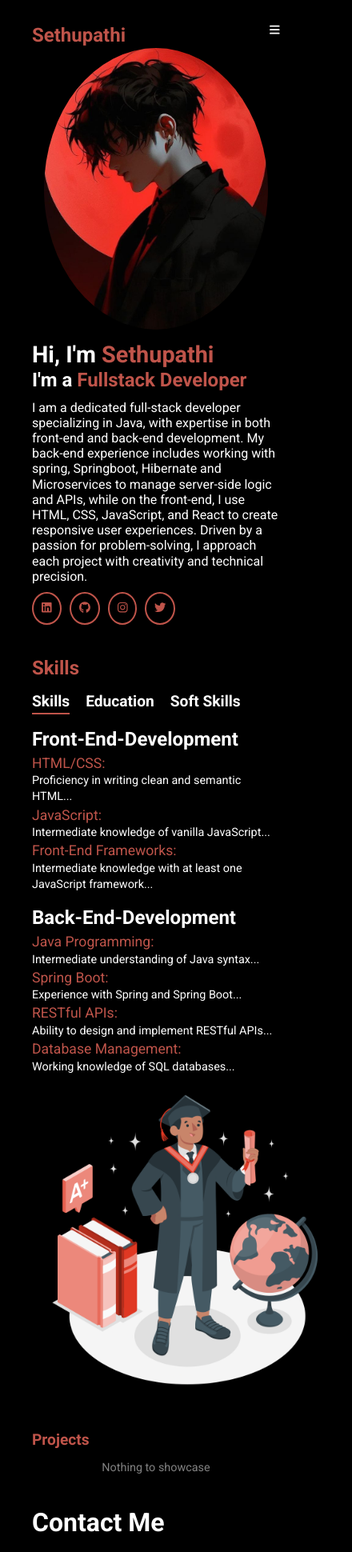
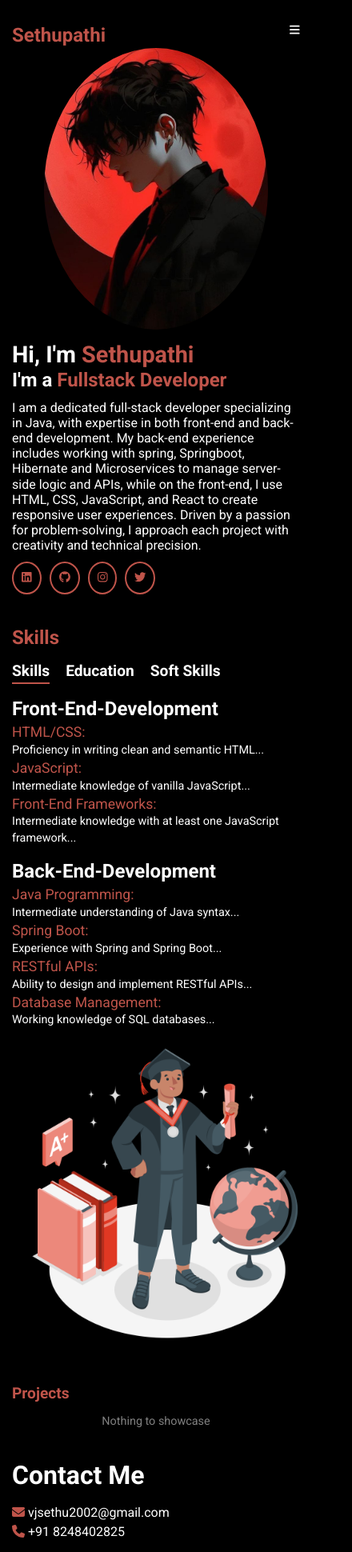
Before and after one commit to Sethupathi2002/Portfolio-react-2, a React (Vite) app: page / in a window 390 px wide. Shown: the top 1940 px of the page at 80% size, 440 px wide, since content can reach past the window. Built offline with nearby package versions, Linux system fonts and the light colour scheme.

Commit message:
Responsiveness Added
Modified margin for every components

```diff
--- a/src/components/01_NavBar/NavBar.css
+++ b/src/components/01_NavBar/NavBar.css
@@ -66,7 +66,7 @@ nav {
 @media (width <=800px) {
 
     nav {
-        margin: 30px 40px;
+        margin: 30px 15px;
         padding: 0;
     }
 
--- a/src/components/02_About/About.css
+++ b/src/components/02_About/About.css
@@ -60,7 +60,7 @@ main {
 
 @media (max-width: 800px) {
     main {
-        margin: 0 40px;
+        margin: 0 15px;
         margin-top: 60px;
         margin-bottom: 30px;
         font-size: 0.9rem;
--- a/src/components/03_Skills/Skills.css
+++ b/src/components/03_Skills/Skills.css
@@ -98,7 +98,7 @@
 @media(max-width:800px) {
 
     .skills-container {
-        margin: 0 40px;
+        margin: 0 15px;
         font-size: 0.9rem;
         margin-bottom: 40px;
     }
--- a/src/components/04_Projects/Projects.css
+++ b/src/components/04_Projects/Projects.css
@@ -14,7 +14,7 @@
 
 @media (max-width: 800px) {
     .projects-container {
-        margin: 0 40px;
+        margin: 0 15px;
         margin-bottom: 40px;
     }
 
--- a/src/components/05_Contact/Contact.css
+++ b/src/components/05_Contact/Contact.css
@@ -129,7 +129,7 @@
 @media (max-width: 800px) {
 
     .contact-container {
-        margin: 0 40px;
+        margin: 0 15px;
         align-items: start;
     }
 
```
